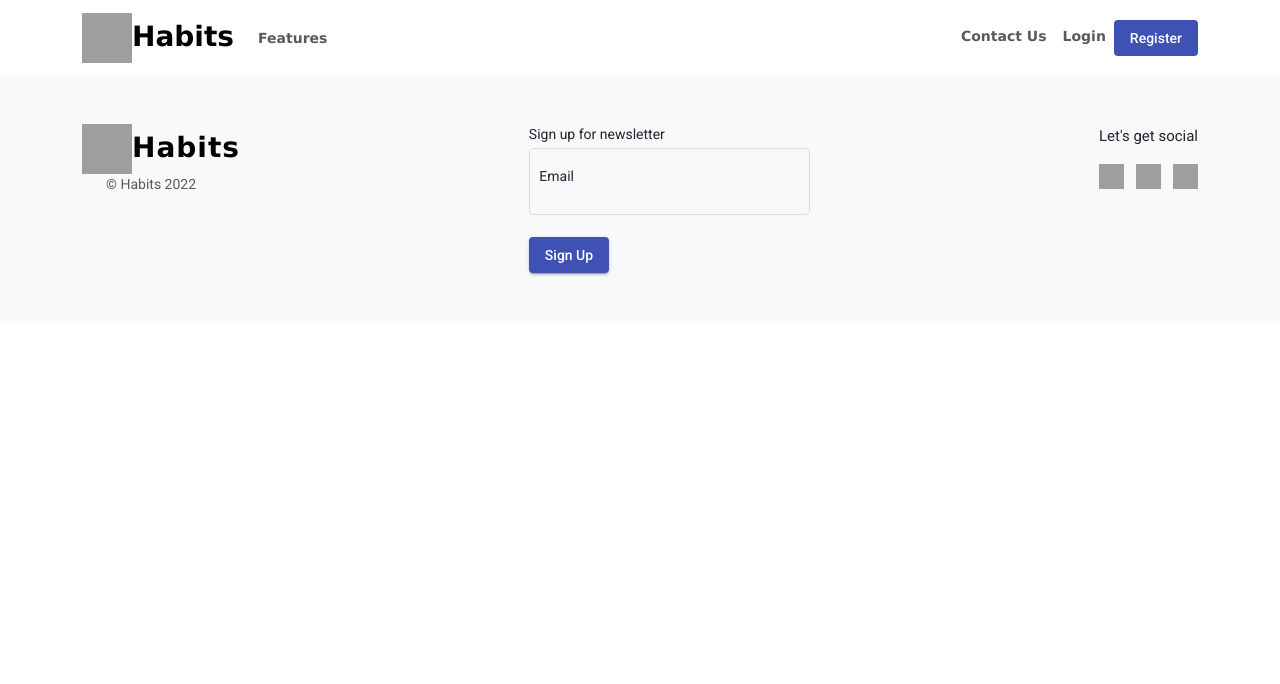
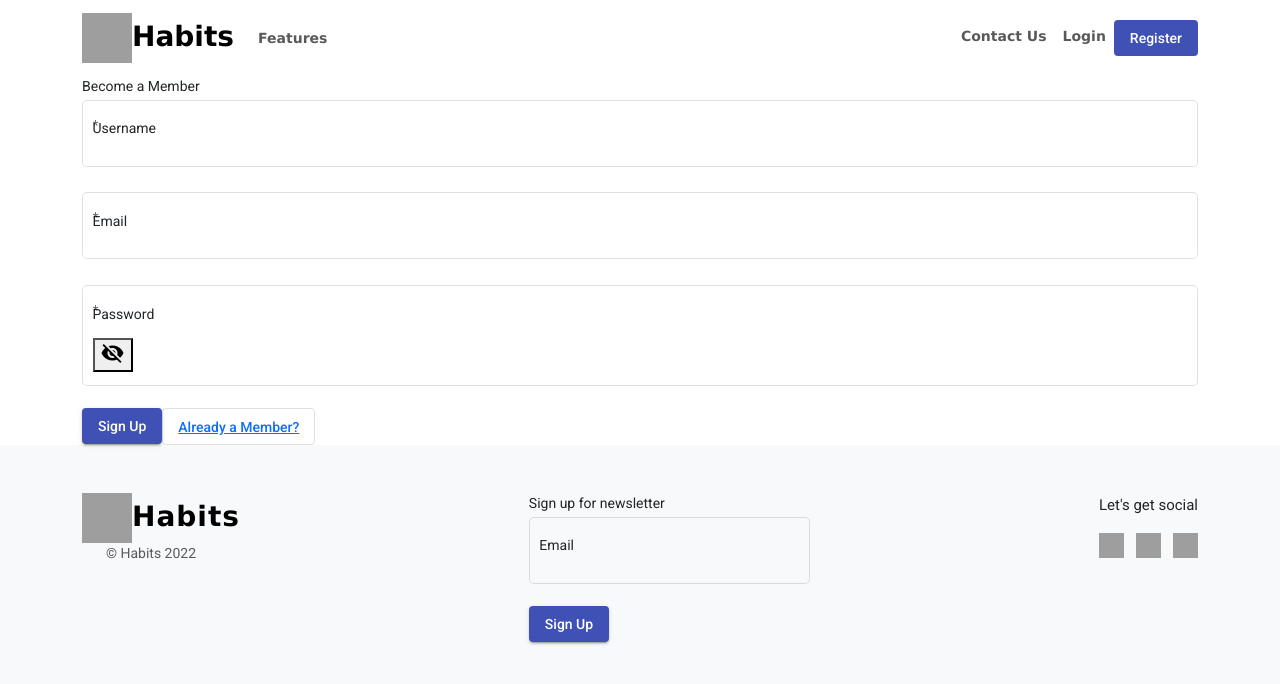
Before and after one commit to juyeon-rachel-goh/Habit-Tracker-Desktop, an Angular app: page /login in a window 1280 px wide. Before the commit this address led to /. Shown: the top 684 px of the page. Built offline with nearby package versions, Linux system fonts and the light colour scheme; grey boxes are pictures that could not be loaded.

Commit message:
login page initial setup

```diff
--- a/src/app/app-routing.module.ts
+++ b/src/app/app-routing.module.ts
@@ -1,6 +1,7 @@
 import { NgModule } from '@angular/core';
 import { RouterModule, Routes } from '@angular/router';
 import { RegisterComponent } from './auth/register/register.component';
+import { SignInComponent } from './auth/sign-in/sign-in.component';
 import { HomeComponent } from './home/home.component';
 
 const routes: Routes = [
@@ -10,6 +11,7 @@ const routes: Routes = [
     component: HomeComponent,
   },
   { path: 'register', component: RegisterComponent },
+  { path: 'login', component: SignInComponent },
 ];
 
 @NgModule({
--- a/src/app/auth/sign-in/sign-in.component.html
+++ b/src/app/auth/sign-in/sign-in.component.html
@@ -1 +1,58 @@
-<p>sign-in works!</p>
+<div class="container">
+  <form
+    [formGroup]="registerForm"
+    (ngSubmit)="onSubmit()"
+    class="form-width mx-auto"
+  >
+    <div class="heading">Become a Member</div>
+    <div>
+      <app-textfield
+        label="Username"
+        id="username"
+        [inputFormControl]="registerForm.get('username') | asFormControl"
+      ></app-textfield>
+    </div>
+    <div>
+      <app-textfield
+        label="Email"
+        id="email"
+        [inputFormControl]="registerForm.get('email') | asFormControl"
+      >
+      </app-textfield>
+      <mat-error
+        *ngIf="
+          registerForm?.get('email')?.hasError('email') &&
+          !registerForm?.get('email')?.hasError('required')
+        "
+      >
+        Please enter a valid email address
+      </mat-error>
+      <mat-error
+        *ngIf="
+          registerForm?.get('email')?.touched &&
+          registerForm?.get('email')?.hasError('required')
+        "
+      >
+        Email is <strong>required</strong>
+      </mat-error>
+    </div>
+    <div>
+      <app-textfield
+        name="password"
+        id="password"
+        label="Password"
+        [inputFormControl]="registerForm.get('password') | asFormControl"
+        [type]="passwordType"
+        [icon]="passwordIcon"
+        (click)="togglePasswordVisibility()"
+        [tooltipMsg]="showPassword ? 'Hide Password' : 'Show Password'"
+      ></app-textfield>
+    </div>
+    <div class="register-page-buttons">
+      <button mat-raised-button color="primary" type="submit">Sign Up</button>
+      <button mat-stroked-button type="button">
+        <a href="https://www.google.com/">Already a Member?</a>
+      </button>
+    </div>
+  </form>
+</div>
--- a/src/app/auth/sign-in/sign-in.component.ts
+++ b/src/app/auth/sign-in/sign-in.component.ts
@@ -1,15 +1,37 @@
 import { Component, OnInit } from '@angular/core';
+import { FormBuilder, FormGroup, Validators } from '@angular/forms';
+import { AuthService } from 'src/app/services/auth.service';
 
 @Component({
   selector: 'app-sign-in',
   templateUrl: './sign-in.component.html',
-  styleUrls: ['./sign-in.component.scss']
+  styleUrls: ['./sign-in.component.scss'],
 })
 export class SignInComponent implements OnInit {
-
-  constructor() { }
-
+  constructor(
+    private authService: AuthService,
+    private formBuilder: FormBuilder
+  ) {}
+  public registerForm = new FormGroup({});
+  public showPassword: boolean = false;
+  public passwordType = 'text';
+  public passwordIcon = 'visibility_off';
   ngOnInit(): void {
+    this.registerForm = this.formBuilder.group({
+      username: ['', [Validators.required]],
+      email: ['', [Validators.required, Validators.email]],
+      password: ['', [Validators.required]],
+    });
   }
 
+  onSubmit() {
+    console.log(this.registerForm.value);
+    this.authService.addUser(this.registerForm.value).subscribe();
+  }
+
+  public togglePasswordVisibility(): void {
+    this.showPassword = !this.showPassword;
+    this.passwordType = this.showPassword ? 'text' : 'password';
+    this.passwordIcon = this.showPassword ? 'visibility_off' : 'visibility';
+  }
 }
```
